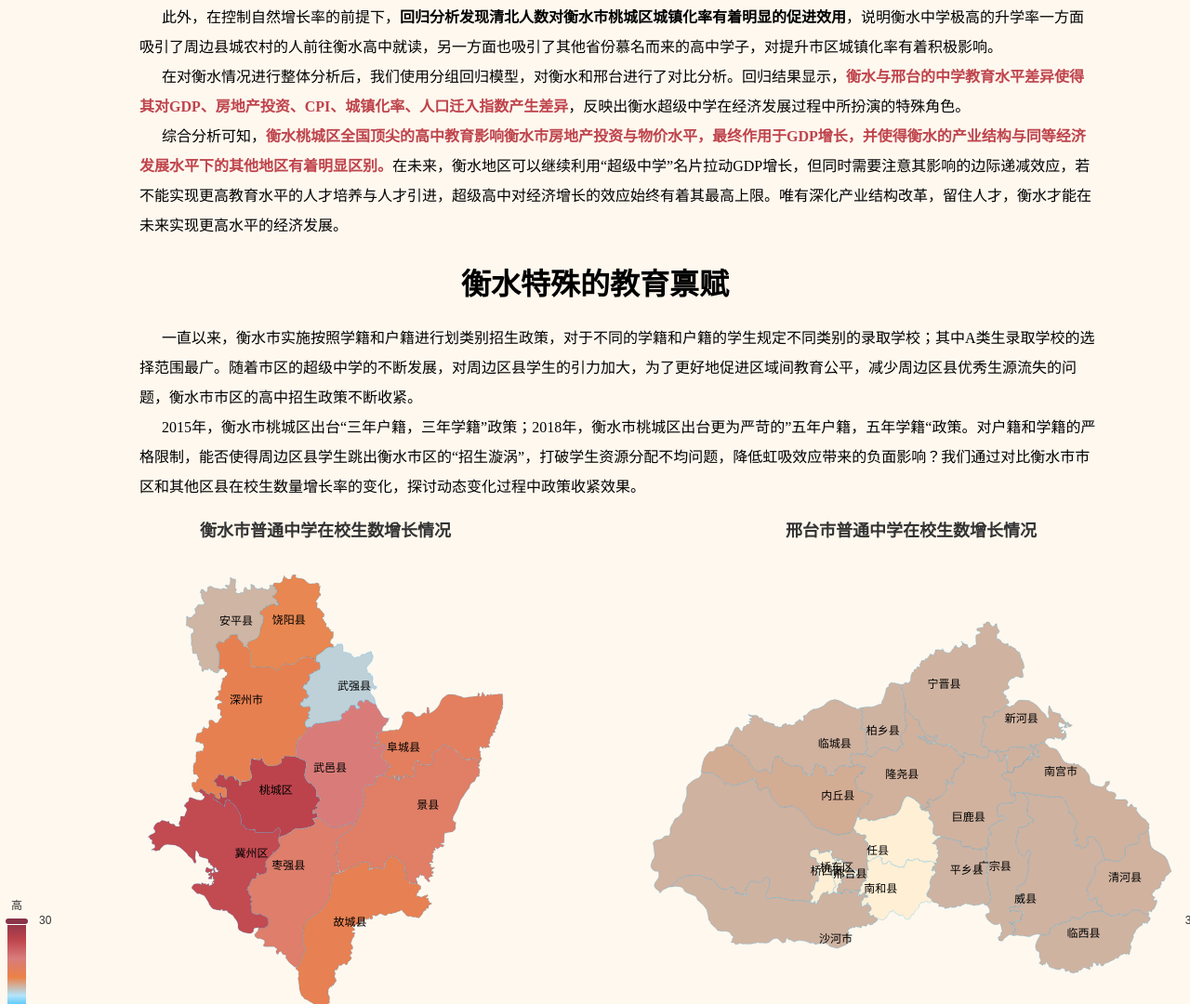
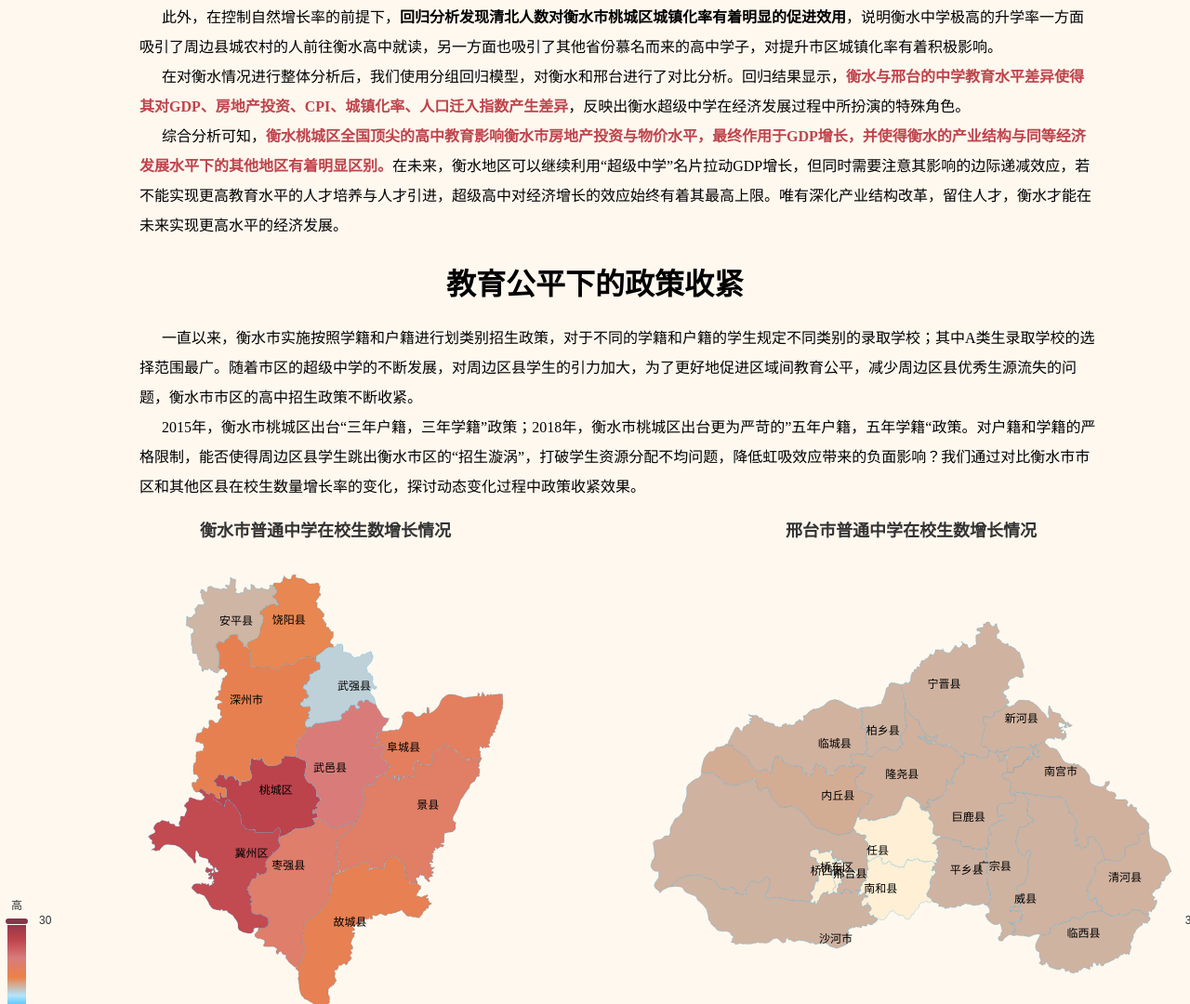
Before and after one commit to Yuki-Du/urban-econ-try, a plain HTML site: page index.html in a window 1280 px wide. Shown: the part 3596-4676 px from the top of the page at 93% size. Drawn offline with Linux system fonts and the light colour scheme.

Commit message:
更改html细节

```diff
--- a/index.html
+++ b/index.html
@@ -107,7 +107,7 @@
     <div class="front_text">综合分析可知，<span class="highlight">衡水桃城区全国顶尖的高中教育影响衡水市房地产投资与物价水平，最终作用于GDP增长，并使得衡水的产业结构与同等经济发展水平下的其他地区有着明显区别。</span>在未来，衡水地区可以继续利用“超级中学”名片拉动GDP增长，但同时需要注意其影响的边际递减效应，若不能实现更高教育水平的人才培养与人才引进，超级高中对经济增长的效应始终有着其最高上限。唯有深化产业结构改革，留住人才，衡水才能在未来实现更高水平的经济发展。</div>
 
     <!-- 第四部分：教育公平下的政策收紧 -->
-    <h1 id="section4">衡水特殊的教育禀赋</h1>
+    <h1 id="section4">教育公平下的政策收紧</h1>
     <div class="front_text">一直以来，衡水市实施按照学籍和户籍进行划类别招生政策，对于不同的学籍和户籍的学生规定不同类别的录取学校；其中A类生录取学校的选择范围最广。随着市区的超级中学的不断发展，对周边区县学生的引力加大，为了更好地促进区域间教育公平，减少周边区县优秀生源流失的问题，衡水市市区的高中招生政策不断收紧。</div>
     <div class="front_text">2015年，衡水市桃城区出台“三年户籍，三年学籍”政策；2018年，衡水市桃城区出台更为严苛的”五年户籍，五年学籍“政策。对户籍和学籍的严格限制，能否使得周边区县学生跳出衡水市区的“招生漩涡”，打破学生资源分配不均问题，降低虹吸效应带来的负面影响？我们通过对比衡水市市区和其他区县在校生数量增长率的变化，探讨动态变化过程中政策收紧效果。</div>
     <br>
```
